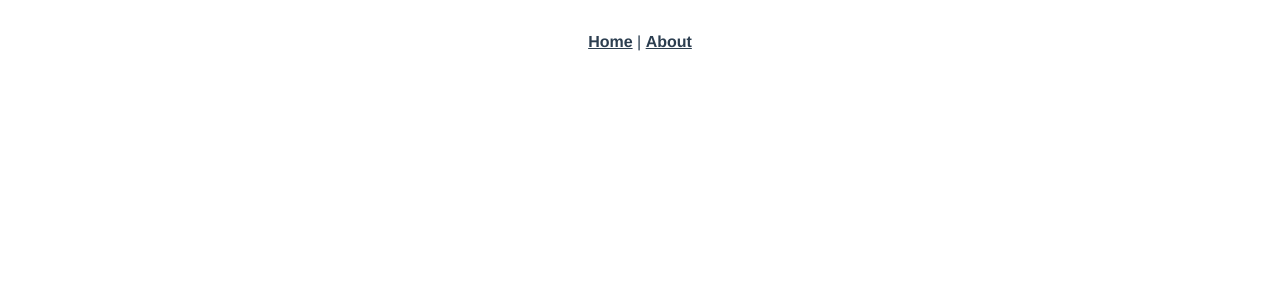
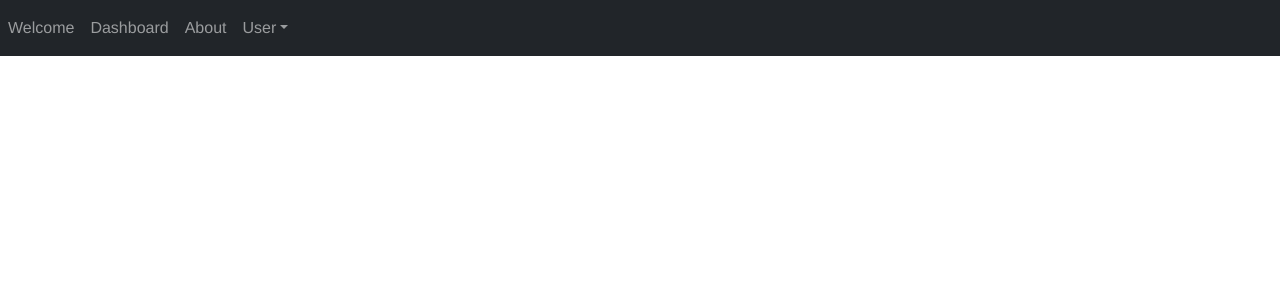
Before and after one commit to rmn0x01/fpl-frontend, a Vue app: page /login in a window 1280 px wide. Shown: the top 300 px of the page. Built offline with nearby package versions, Linux system fonts and the light colour scheme.

Commit message:
dev navbar

```diff
--- a/src/components/NavBar.vue
+++ b/src/components/NavBar.vue
@@ -1,7 +1,18 @@
 <template>
-    <div id="nav">
-        <router-link to="/">Home</router-link> |
-        <router-link to="/about">About</router-link>
+    <div>
+        <b-navbar type="dark" variant="dark">
+            <b-navbar-nav>
+                <b-nav-item to="/welcome">Welcome</b-nav-item>
+                <b-nav-item to="/">Dashboard</b-nav-item>
+                <b-nav-item to="about">About</b-nav-item>
+
+                <b-nav-item-dropdown text="User" right>
+                    <b-dropdown-item to="/login">Login</b-dropdown-item>
+                    <b-dropdown-item to="/register">Register</b-dropdown-item>
+                    <b-dropdown-item to="/logout">Logout</b-dropdown-item>
+                </b-nav-item-dropdown>
+            </b-navbar-nav>
+        </b-navbar>
     </div>
 </template>
 
@@ -10,19 +21,3 @@ export default {
     name: 'NavBar'
 }
 </script>
-
-<style scoped>
-
-#nav {
-    padding: 30px;
-}
-
-#nav a {
-    font-weight: bold;
-    color: #2c3e50;
-}
-
-#nav a.router-link-exact-active {
-    color: #42b983;
-}
-</style>
```
